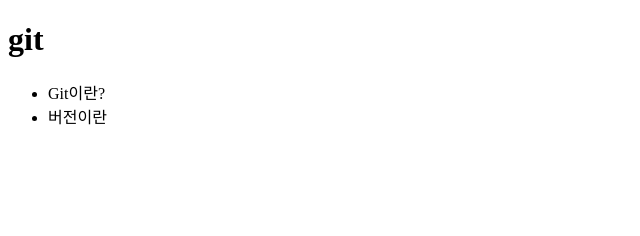
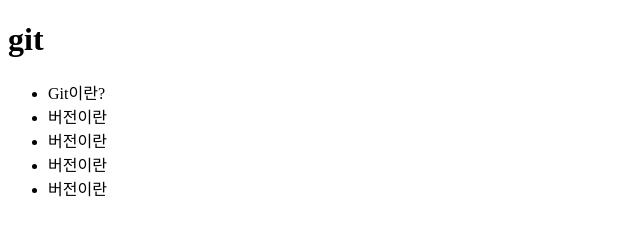
Before and after one commit to lsh7921/git, a plain HTML site: page index.html in a window 1280 px wide. Shown: the whole page, without its empty margins (0-640 px from the left). Drawn offline with Linux system fonts and the light colour scheme.

Commit message:
버전이란 4행추가

```diff
--- a/index.html
+++ b/index.html
@@ -11,6 +11,9 @@
         <ul>
             <li>Git이란?</li>
             <li>버전이란</li>
+            <li>버전이란</li>
+            <li>버전이란</li>
+            <li>버전이란</li>
         </ul>
     </body>
 </html>
```
